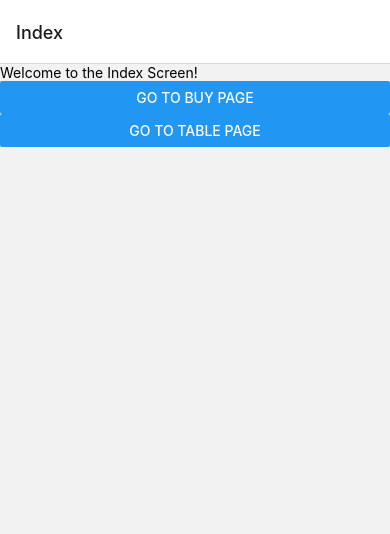
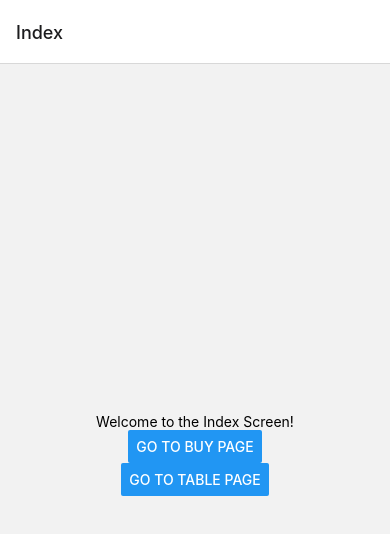
Before and after one commit to AfterFX/bpEka-New, a React Native app: screen /Index in a window 390 px wide. Shown: the top 534 px of the page. Built offline with nearby package versions, Linux system fonts and the light colour scheme.

Commit message:
added Style

```diff
--- a/screens/IndexScreen.js
+++ b/screens/IndexScreen.js
@@ -1,5 +1,5 @@
 import React from 'react';
-import { View, Text, Button } from 'react-native';
+import { View, Text, StyleSheet, Button } from 'react-native';
 import { AntDesign } from '@expo/vector-icons';
 
 const IndexScreen = ({ navigation }) => {
@@ -12,7 +12,7 @@
     };
 
     return (
-        <View>
+        <View style={styles.container}>
             <Text>Welcome to the Index Screen!</Text>
             <Button title="Go to Buy page" onPress={goToBuyHistory} />
             <Button title="Go to Table page" onPress={goTableScreen} />
@@ -20,4 +20,13 @@
     );
 };
 
+const styles = StyleSheet.create({
+    container: {
+        flex: 1,
+        justifyContent: 'center',
+        alignItems: 'center',
+    },
+});
+
+
 export default IndexScreen;
```
